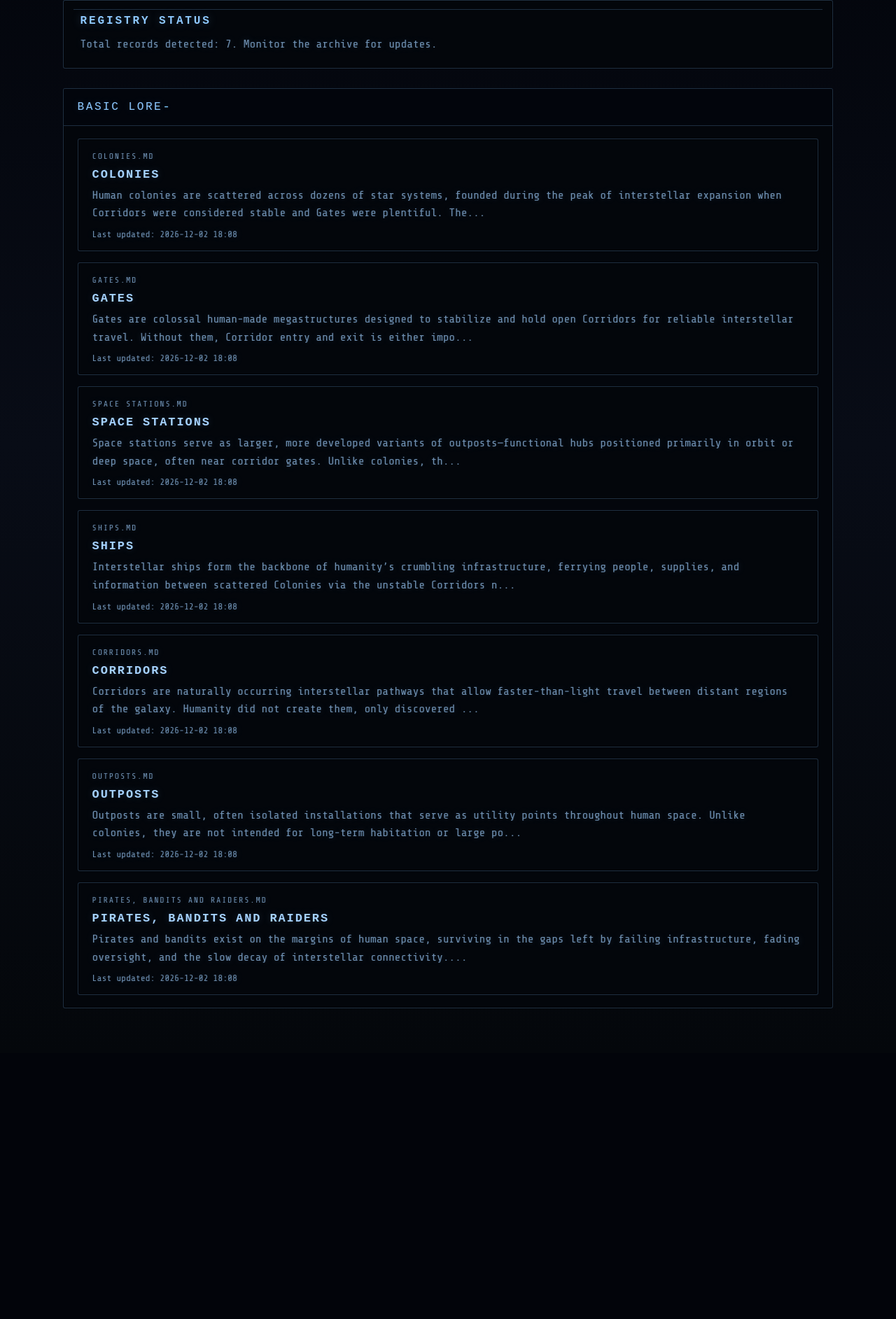
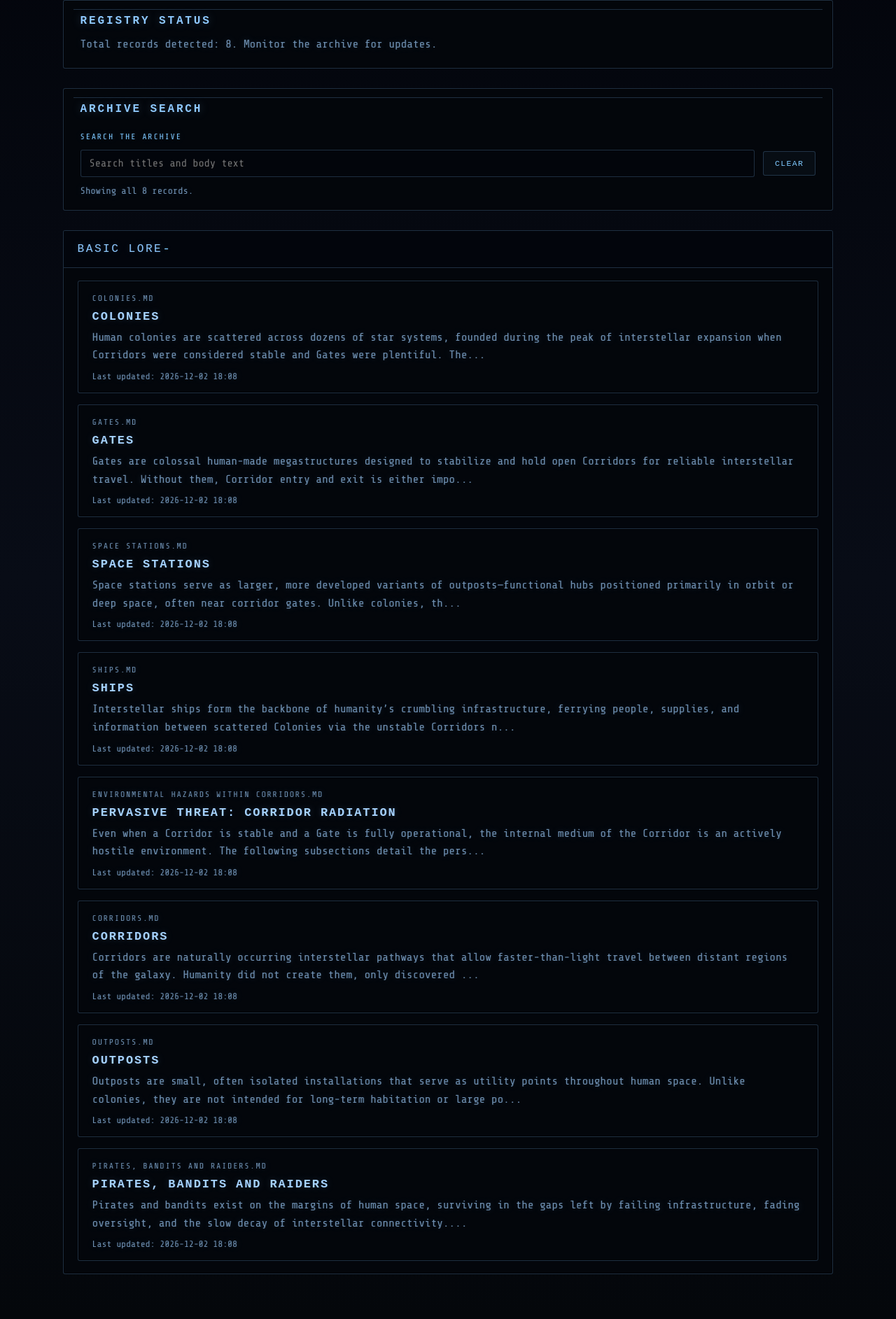
Before and after one commit to thexant/TheQuietEnd, a PHP site: page /LoreFiction/ in a window 1280 px wide. Shown: the part 236-2121 px from the top of the page at 70% size. Before the commit the page ends 1677 px from the top, so only its background shows below. Run offline with PHP 8.4, Linux system fonts and the light colour scheme; some web fonts are replaced.

Commit message:
New Lore & Fixes

````diff
--- /dev/null
+++ b/LoreFiction/Basic Lore/Environmental Hazards Within Corridors.md
@@ -0,0 +1,47 @@
+Even when a Corridor is stable and a Gate is fully operational, the internal medium of the Corridor is an actively hostile environment. The following subsections detail the persistent, unavoidable environmental threats that all crews must be prepared to mitigate during every transit. These are not risks that can be avoided, only managed.
+
+### Pervasive Threat: Corridor Radiation
+
+Corridor Radiation is composed of exotic particulate matter that is invariably present in all active Corridors. It is an aggressive agent that degrades technology and biological tissue, making effective shielding and decontamination procedures absolutely essential for survival.
+
+**Effects of Exposure**
+
+• **On Ship Systems:** The radiation has a corrosive effect on exposed hull materials and causes significant electrical instability, particularly impacting sensitive navigation and power systems. Over time, it also degrades optical sensors.
+
+• **On Human Biology:** For unshielded personnel, exposure is agonizing and rapidly fatal. Initial symptoms, including intense surface burns and disorientation, appear within hours. This progresses to acute radiation syndrome, systemic organ failure, tissue necrosis, and ultimately death.
+
+The primary method for managing this threat is the use of robust ship shielding during transit and mandatory passage through the full decontamination facilities present at all gated exits. Ships forced to use ungated exit points face a significant risk of lethal contamination.
+
+### Sporadic Threat: Static Fog
+
+Static Fog is a rare but severe electro-magnetic storm system that can form within Corridors or linger near their exit points. Its primary danger is the systematic and silent disabling of critical ship functions, creating a state of cascading failure.
+
+• **Minor Encounters:** A vessel passing through a mild Fog will experience disruption of sensors, communications, and navigation systems, requiring manual intervention from the crew.
+
+• **Severe Encounters:** A severe Fog can be catastrophic, powerful enough to fry a ship's core power systems, disable life support entirely, and even cause hull ruptures through extreme magnetic shearing forces.
+
+Unlike Corridor Radiation, Static Fog does not directly harm biological tissue. Instead, it creates a silent, system-wide failure state that is equally lethal, leaving a crew to face depressurization, power loss, and navigational blindness in an already hazardous environment.
+
+These internal hazards, both pervasive and sporadic, demonstrate that survival is not guaranteed even on a successful transit, leading to ancillary threats that can follow a vulnerable ship into normal space.
+
+## Other Threats of Interstellar Travel
+
+The dangers of Corridor travel do not end upon exiting the transit medium. The network itself, by its very nature, creates vulnerabilities that foster both biological and human threats. These hazards can spread between systems via contaminated ships or prey upon the isolation and weakness of travelers in the vast distances between secure ports.
+
+### Biological Contamination: Vacuum Bloom
+
+Vacuum Bloom is a non-sentient, fungus-like organism that drifts through deep space as a nearly undetectable cloud of spores. It is an indifferent hazard, posing no intelligent threat, but its biological imperatives make it a dire risk to all human infrastructure. The organism passively seeks heat and metal, causing it to latch onto ships, stations, and colonies.
+
+• **On Structures:** Once attached, the Bloom spreads like a voracious rot, consuming infrastructure from within. If an infestation is not contained immediately, it can render an entire vessel or habitat a total loss.
+
+• **On Humans:** The inhalation of Vacuum Bloom spores is fatal. The organism grows within the lungs, causing rapid respiratory failure and toxic shock, after which it consumes the victim's body.
+
+The spread of Vacuum Bloom is a direct consequence of ship traffic moving between systems, an ever-present biological risk carried on the hulls of the unwary.
+
+### Human Predation: Pirates and Bandits
+
+The decay of interstellar infrastructure, fading governmental oversight, and the profound isolation of many colonies and trade routes create ideal conditions for piracy. These groups range from single desperate crews to loosely organized factions. Their vessels are a direct reflection of their opportunistic nature: a patchwork of repurposed industrial freighters, stolen civilian craft, and gutted mining rigs retrofitted with weapon mounts.
+
+Their methods and targets are dictated by pragmatism. They prey on the weak: isolated vessels, remote outposts with minimal defenses, and colonies struggling with severed supply lines. They rarely attack well-defended, operational Gates, as these structures are as vital to their own mobility as they are to legitimate commerce. Their existence is a constant, unpredictable human threat in the gaps of a failing system.
+
+From immediate predators to slower biological decay, these ancillary threats pave the way for the ultimate, systemic hazard created by the Corridor network: isolation.
--- a/LoreFiction/index.php
+++ b/LoreFiction/index.php
@@ -35,6 +35,7 @@
         'relative' => $relative,
         'title' => extractTitle($path),
         'excerpt' => extractExcerpt($path),
+        'search' => extractSearchText($path),
         'updated' => $fileInfo->getMTime(),
     ];
 }
@@ -44,6 +45,7 @@
 });
 
 $sections = [];
+$flatEntries = [];
 foreach ($entries as $entry) {
     $folder = dirname($entry['relative']);
     if ($folder === '.' || $folder === DIRECTORY_SEPARATOR) {
@@ -77,6 +79,22 @@
         $orderedSections[$key] = $sections[$key];
     }
     $sections = $orderedSections;
+}
+
+foreach ($sections as $sectionEntries) {
+    foreach ($sectionEntries as $entry) {
+        $flatEntries[] = $entry;
+    }
+}
+
+if (isset($_GET['format']) && $_GET['format'] === 'json') {
+    header('Content-Type: application/json; charset=UTF-8');
+    $payload = [
+        'count' => count($entries),
+        'entries' => $flatEntries,
+    ];
+    echo json_encode($payload, JSON_UNESCAPED_SLASHES);
+    exit;
 }
 
 function cleanText($text) {
@@ -135,6 +153,21 @@
     return $text;
 }
 
+function extractSearchText($path) {
+    $text = @file_get_contents($path);
+    if ($text === false) {
+        return '';
+    }
+
+    $text = preg_replace('/```[\s\S]*?```/', '', $text);
+    $text = preg_replace('/^#{1,6}.*$/m', '', $text);
+    $text = preg_replace('/^>\s?/m', '', $text);
+    $text = cleanText($text);
+    $text = preg_replace('/\s+/', ' ', $text);
+
+    return $text;
+}
+
 function displayPath($relative) {
     return '/' . str_replace(DIRECTORY_SEPARATOR, '/', $relative);
 }
@@ -152,8 +185,12 @@
       rel="stylesheet"
     />
     <link rel="stylesheet" href="styles.css" />
+    <script>
+      window.LORE_ENTRIES = <?php echo str_replace('</', '<\\/', json_encode(['count' => count($entries), 'entries' => $flatEntries], JSON_UNESCAPED_SLASHES)); ?>;
+    </script>
+    <script src="lore-index.js" defer></script>
   </head>
-  <body>
+  <body data-view="view.php">
     <header>
       <div class="signal"><a href="../index.html">Homepage</a> // Lore &amp; Fiction</div>
       <h1>Lore &amp; Fiction</h1>
@@ -166,39 +203,30 @@
       <section class="panel">
         <h2>Registry status</h2>
         <p>
-          Total records detected: <?php echo count($entries); ?>. Monitor the archive for updates.
+          Total records detected: <span id="record-count"><?php echo count($entries); ?></span>. Monitor the archive for updates.
         </p>
       </section>
 
-      <section class="index-grid">
+      <section class="panel search-panel">
+        <h2>Archive search</h2>
+        <label class="search-label" for="search-input">Search the archive</label>
+        <div class="search-row">
+          <input
+            type="search"
+            id="search-input"
+            placeholder="Search titles and body text"
+            autocomplete="off"
+          />
+          <button type="button" id="search-clear">Clear</button>
+        </div>
+        <div class="search-status" id="search-status">Showing all records.</div>
+      </section>
+
+      <section class="index-grid" id="lore-index">
         <?php if (count($entries) === 0) : ?>
-          <div class="panel empty">
+          <div class="panel empty" id="empty-state">
             No records detected. Awaiting archive intake.
           </div>
-        <?php else : ?>
-          <?php foreach ($sections as $sectionName => $sectionEntries) : ?>
-            <details class="folder-group" open>
-              <summary>
-                <span class="folder-title"><?php echo htmlspecialchars($sectionName, ENT_QUOTES, 'UTF-8'); ?></span>
-              </summary>
-              <div class="index-grid">
-                <?php foreach ($sectionEntries as $entry) : ?>
-                  <a class="entry" href="view.php?doc=<?php echo rawurlencode($entry['relative']); ?>">
-                    <div class="entry-meta">
-                      <span class="path"><?php echo htmlspecialchars($entry['relativeWithin'], ENT_QUOTES, 'UTF-8'); ?></span>
-                    </div>
-                    <h3>
-                      <?php echo htmlspecialchars($entry['title'], ENT_QUOTES, 'UTF-8'); ?>
-                    </h3>
-                    <p><?php echo htmlspecialchars($entry['excerpt'], ENT_QUOTES, 'UTF-8'); ?></p>
-                    <div class="entry-footer">
-                      <span>Last updated: <?php echo date('Y-m-d H:i', $entry['updated']); ?></span>
-                    </div>
-                  </a>
-                <?php endforeach; ?>
-              </div>
-            </details>
-          <?php endforeach; ?>
         <?php endif; ?>
       </section>
     </main>
--- a/LoreFiction/styles.css
+++ b/LoreFiction/styles.css
@@ -120,6 +120,65 @@
   margin: 0;
   color: var(--muted);
   line-height: 1.6;
+}
+
+.search-panel {
+  display: grid;
+  gap: 12px;
+}
+
+.search-label {
+  font-size: 0.72rem;
+  text-transform: uppercase;
+  letter-spacing: 0.16em;
+  color: var(--signal);
+}
+
+.search-row {
+  display: flex;
+  flex-wrap: wrap;
+  gap: 12px;
+  align-items: center;
+}
+
+.search-row input {
+  flex: 1;
+  min-width: 220px;
+  padding: 10px 12px;
+  border-radius: var(--radius);
+  border: 1px solid var(--line);
+  background: rgba(3, 6, 12, 0.9);
+  color: var(--ink);
+  font-family: var(--font-body);
+  font-size: 0.95rem;
+}
+
+.search-row input:focus {
+  outline: none;
+  border-color: rgba(130, 192, 255, 0.6);
+  box-shadow: 0 0 0 1px rgba(130, 192, 255, 0.4);
+}
+
+.search-row button {
+  padding: 10px 16px;
+  border-radius: var(--radius);
+  border: 1px solid var(--line);
+  background: rgba(8, 14, 22, 0.95);
+  color: var(--signal);
+  font-family: var(--font-title);
+  font-size: 0.72rem;
+  letter-spacing: 0.12em;
+  text-transform: uppercase;
+  cursor: pointer;
+}
+
+.search-row button:hover {
+  border-color: rgba(130, 192, 255, 0.6);
+}
+
+.search-status {
+  font-size: 0.85rem;
+  color: var(--muted);
 }
 
 .index-grid {
@@ -375,6 +434,11 @@
     padding: 0 7vw 48px;
   }
 
+  .search-row {
+    flex-direction: column;
+    align-items: stretch;
+  }
+
   .entry .entry-footer {
     flex-direction: column;
     align-items: flex-start;
````
Also changed, not shown: LoreFiction/index.html (+17 -183 lines).
